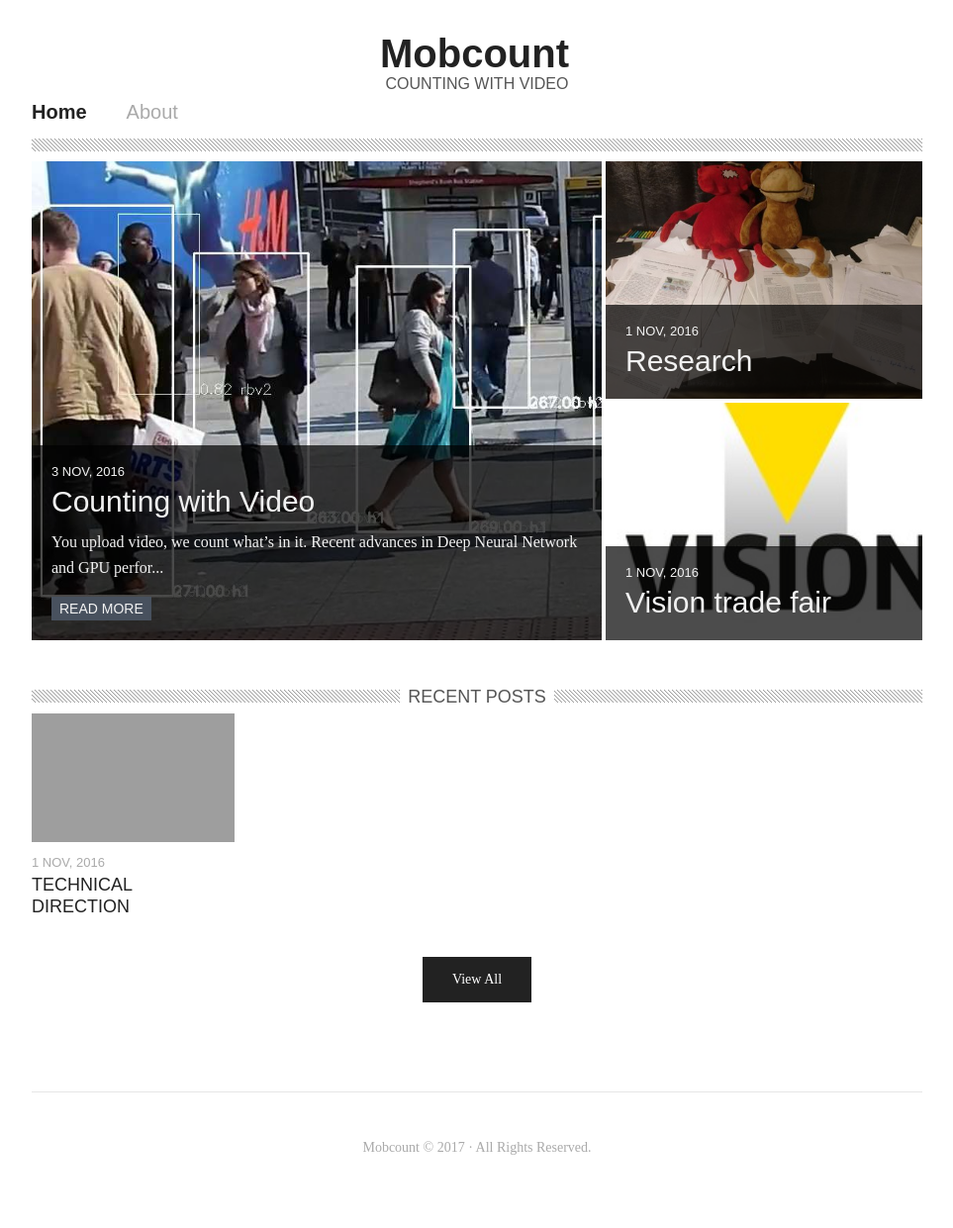
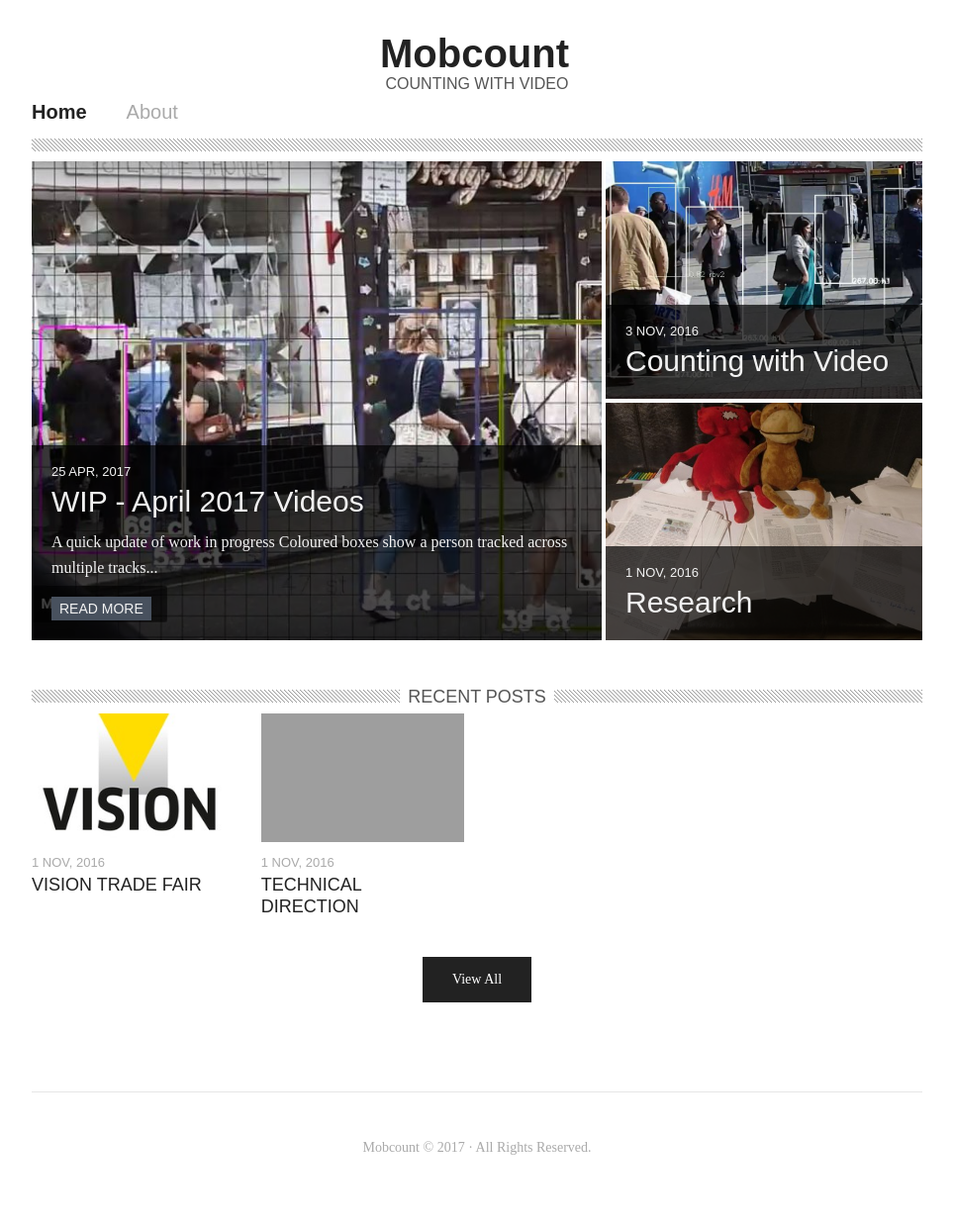
Before and after one commit to jimdytt/jimdytt.github.io, a Jekyll site: the page built from index.html, in a window 1280 px wide. Shown: the whole page at 99% size, without its empty margins (158-1121 px from the left). Built offline with Jekyll 4.4.1, drawn with Linux system fonts in a browser that asks for light colours.

Commit message:
Added April 2017 Demos

```diff
--- /dev/null
+++ b/_posts/2017-04-25-april-demos.md
@@ -0,0 +1,38 @@
+---
+layout: post
+date: 2017-04-25 19:36
+title: "WIP  - April 2017 Videos"
+author: jim
+category:
+
+tags:
+- home1
+
+---
+
+![Counting pedestrians  - Work in Progress]({{ site.url}}/assets/img/people2.jpg)
+
+A quick update of work in progress
+
+Coloured boxes show a person tracked across multiple tracks. The thinner purple/pink box shows a single track.
+The scenes are in rough order of complexity in terms of people count. Full re-identification still needs to be completed
+
+
+#### Sample Detection Videos - Work in Progress
+
+<iframe width="1280" height="720" src="https://www.youtube.com/embed/FVenAjUp1O8" frameborder="0" allowfullscreen></iframe>
+.
+
+<iframe width="1280" height="720" src="https://www.youtube.com/embed/59jO2V6wmPQ" frameborder="0" allowfullscreen></iframe>
+
+.
+
+<iframe width="1280" height="720" src="https://www.youtube.com/embed/X15I6XcT99g" frameborder="0" allowfullscreen></iframe>
+
+.
+
+<iframe width="854" height="480" src="https://www.youtube.com/embed/YyelYb3N2to" frameborder="0" allowfullscreen></iframe>
+
+.
+
+Full re-identification still needs to be completed
```
Also changed, not shown: _pages/about/index.md (+2 -2 lines), assets/img/people2.jpg (added).
